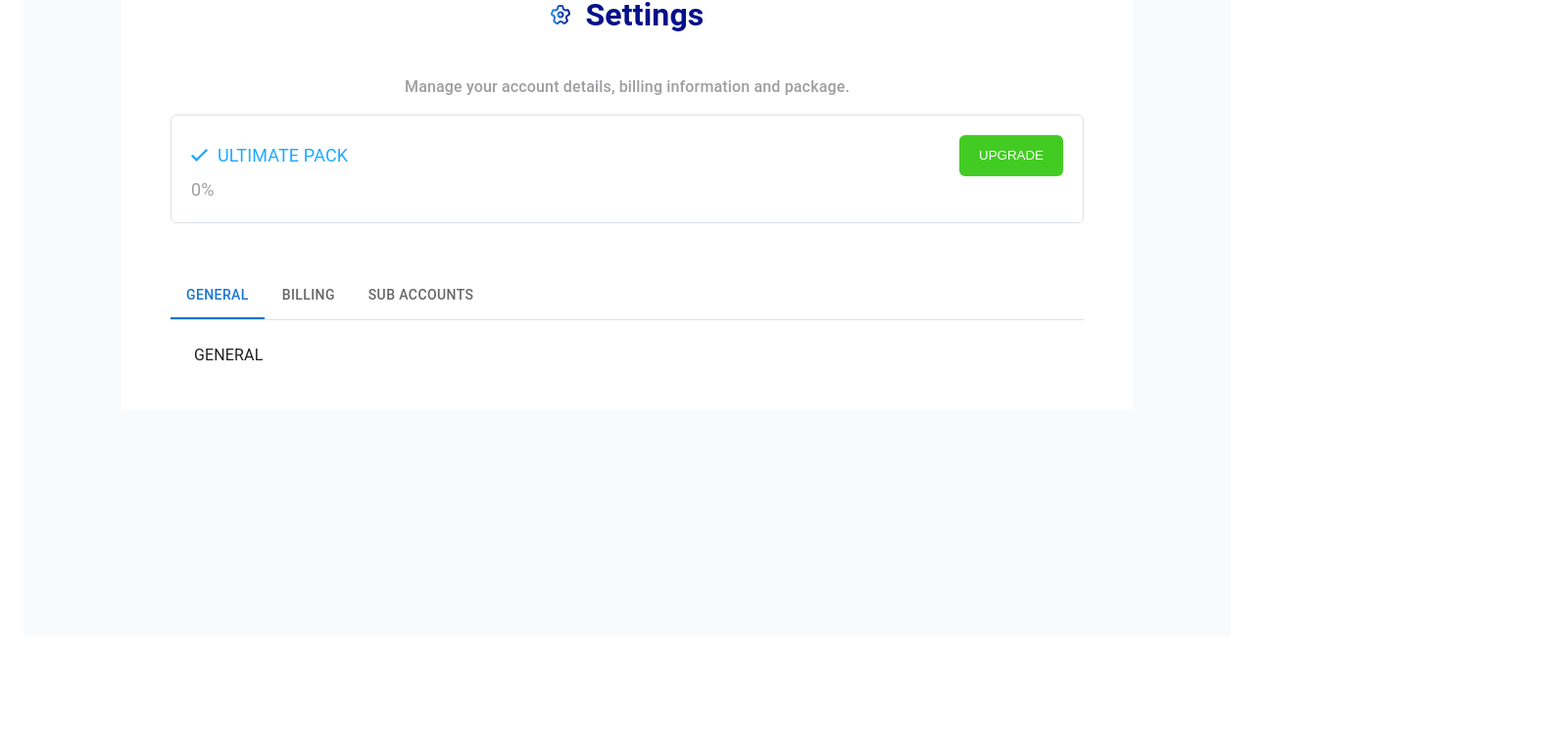
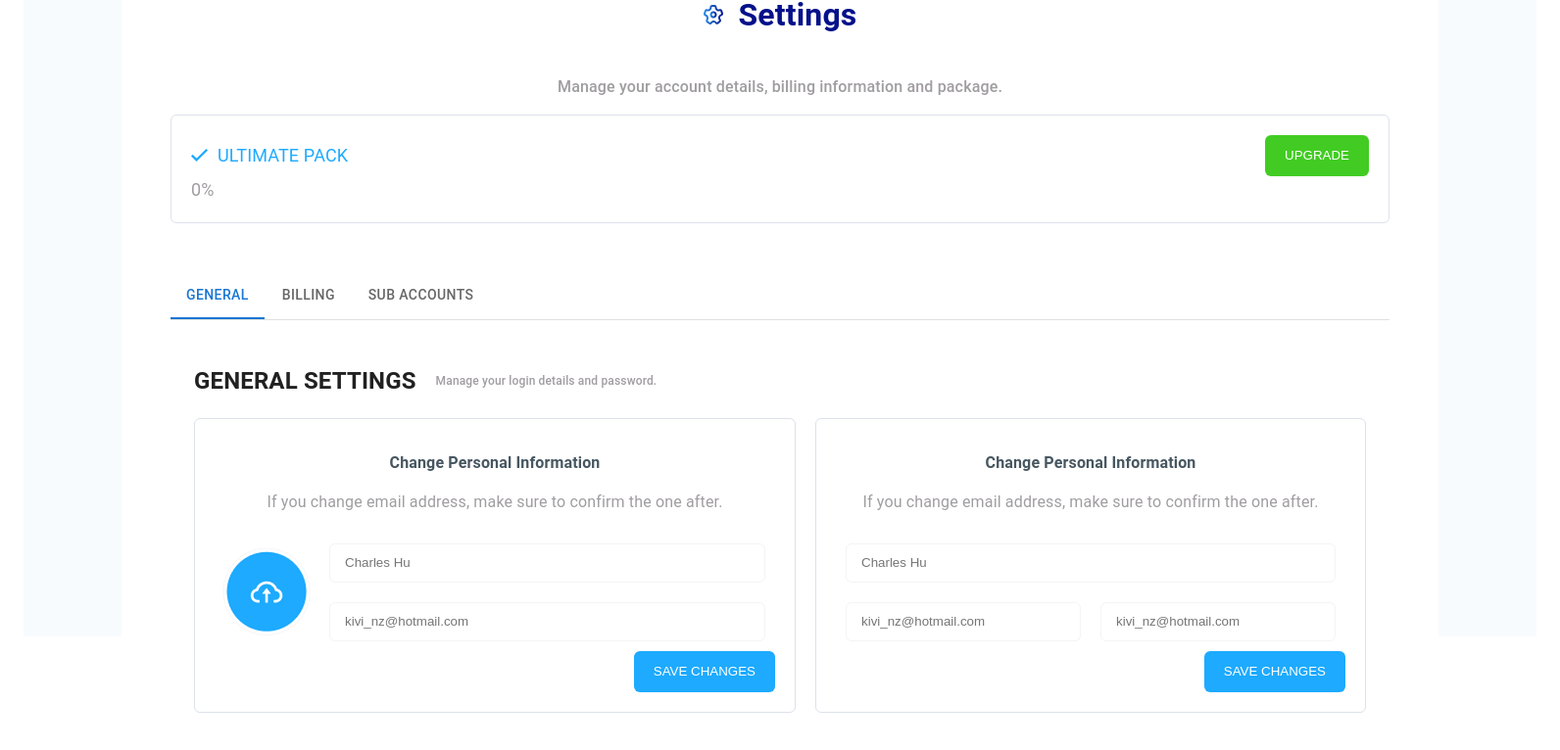
Before and after one commit to Arthur7711/social-media-advertisement-platform, a React (Create React App) app: page /settings in a window 1280 px wide. Shown: the part 174-940 px from the top of the page at 98% size, 1592 px wide, since content can reach past the window. Before the commit the page ends 848 px from the top, so only its background shows below. Built offline with nearby package versions, Linux system fonts and the light colour scheme.

Commit message:
feat:(settings_generals)

```diff
--- /dev/null
+++ b/src/components/simpleInput/SimpleInput.js
@@ -0,0 +1,18 @@
+import React from "react";
+
+export default function SimpleInput({ plac, WIDTH }) {
+  return (
+    <input
+      placeholder={plac}
+      style={{
+        border: "1px solid #F4F4F4",
+        boxSizing: "border-box",
+        borderRadius: 6,
+        height: 40,
+        width: WIDTH,
+        margin: "10px",
+        paddingLeft:15
+      }}
+    />
+  );
+}
--- a/src/components/userComp/Tabs.js
+++ b/src/components/userComp/Tabs.js
@@ -4,6 +4,9 @@ import Tabs from "@mui/material/Tabs";
 import Tab from "@mui/material/Tab";
 import Typography from "@mui/material/Typography";
 import Box from "@mui/material/Box";
+import down from "../../images/download.png";
+import SimpleInput from "../simpleInput/SimpleInput";
+import Simplebutton from "../simpleButton/SimpleButton";
 
 function TabPanel(props) {
   const { children, value, index, ...other } = props;
@@ -59,7 +62,102 @@ export default function BasicTabs() {
         </Tabs>
       </Box>
       <TabPanel value={value} index={0}>
-        GENERAL
+        <div
+          style={{
+            display: "flex",
+            justifyContent: "flex-start",
+            alignItems: "center",
+          }}
+        >
+          <h2>GENERAL SETTINGS </h2>
+          <p
+            style={{
+              fontWeight: 500,
+              fontSize: 12,
+              color: "#A09DA1",
+              marginLeft: 20,
+            }}
+          >
+            Manage your login details and password.
+          </p>
+        </div>
+        <div
+          style={{
+            display: "flex",
+            justifyContent: "space-around",
+            alignItems: "center",
+          }}
+        >
+          <div
+            style={{
+              border: "1px solid #DDE1EB",
+              boxSizing: "border-box",
+              borderRadius: 6,
+              padding: 20,
+            }}
+          >
+            <h2 style={{ fontSize: 16, color: "#475761", textAlign: "center" }}>
+              Change Personal Information
+            </h2>
+            <p
+              style={{
+                color: "#A09DA1",
+                textAlign: "center",
+                marginBottom: 20,
+              }}
+            >
+              If you change email address, make sure to confirm the one after.
+            </p>
+            <div
+              style={{
+                display: "flex",
+                justifyContent: "space-around",
+                alignItems: "center",
+              }}
+            >
+              <img alt="download" src={down} />
+              <div style={{ display: "grid", gridTemplateColumns: "100%" }}>
+                <SimpleInput plac="Charles Hu" WIDTH="445px" />
+                <SimpleInput plac="kivi_nz@hotmail.com" WIDTH="445px" />
+              </div>
+            </div>
+            <div style={{ display: "flex", justifyContent: "flex-end" }}>
+              <Simplebutton COLOR="#fff" BG="#1DAAFF" text="SAVE CHANGES" />
+            </div>
+          </div>
+          <div
+            style={{
+              border: "1px solid #DDE1EB",
+              boxSizing: "border-box",
+              borderRadius: 6,
+              padding: 20,
+              marginLeft: 20,
+            }}
+          >
+            <h2 style={{ fontSize: 16, color: "#475761", textAlign: "center" }}>
+              Change Personal Information
+            </h2>
+            <p
+              style={{
+                color: "#A09DA1",
+                textAlign: "center",
+                marginBottom: 20,
+              }}
+            >
+              If you change email address, make sure to confirm the one after.
+            </p>
+            <div style={{ display: "grid", gridTemplateColumns: "100%" }}>
+              <SimpleInput plac="Charles Hu" WIDTH="500px" />
+              <div>
+                <SimpleInput plac="kivi_nz@hotmail.com" WIDTH="240px" />
+                <SimpleInput plac="kivi_nz@hotmail.com" WIDTH="240px" />
+              </div>
+            </div>
+            <div style={{ display: "flex", justifyContent: "flex-end" }}>
+              <Simplebutton COLOR="#fff" BG="#1DAAFF" text="SAVE CHANGES" />
+            </div>
+          </div>
+        </div>
       </TabPanel>
       <TabPanel value={value} index={1}>
         BILLING
```
Also changed, not shown: src/images/download.png (added), 1 other file (tests, documents, lock files or other folders).
